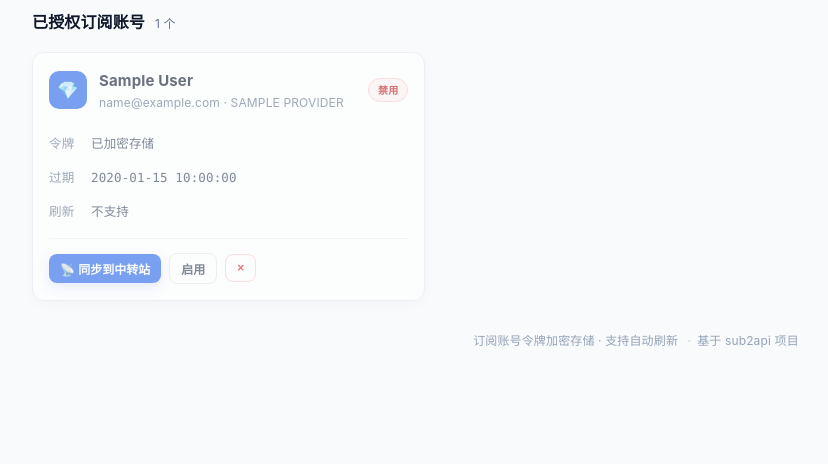
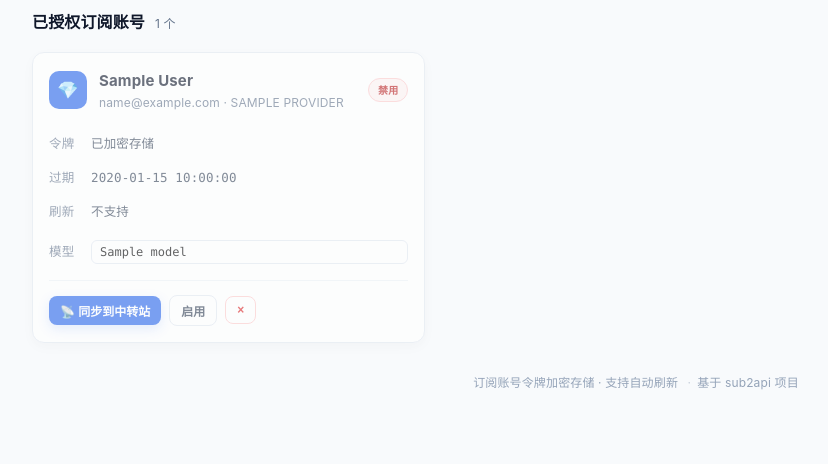
Before and after one commit to listnm/AI_CHAT, a Flask app: template templates/oa.html in a window 1280 px wide. Shown: the part 1300-1764 px from the top of the page, without its empty margins (4-832 px from the left). Before the commit the page ends 1648 px from the top, so only its background shows below. Run offline with Flask 2, Linux system fonts and the light colour scheme; the template is opened without the code that fills it: most values are stand-ins (such as "Sample title", 1, 10 or a date in 2020); some libraries are stand-ins or nearby versions.

Commit message:
feat: add model input for OAuth accounts, fix refresh token error

```diff
--- a/templates/oa.html
+++ b/templates/oa.html
@@ -168,6 +168,12 @@
         <span class="lbl">刷新</span>
         <span class="val">{{ '支持' if acc.has_refresh_token else '不支持' }}</span>
       </div>
+      <div class="row" style="margin-top:4px">
+        <span class="lbl">模型</span>
+        <input id="model-{{ acc.id }}" value="{{ acc.model or '' }}" placeholder="如 grok-3, gpt-4o"
+          style="flex:1;min-width:0;padding:4px 8px;border-radius:6px;border:1px solid var(--line);font-size:12px;font-family:Consolas,monospace"
+          onchange="saveModel('{{ acc.id }}', this.value)">
+      </div>
       <div class="card-foot">
         <button class="btn primary sm" onclick="syncToStation('{{ acc.id }}')">📡 同步到中转站</button>
         <button class="btn sm" onclick="toggleAccount('{{ acc.id }}')">
@@ -305,6 +311,13 @@ function deleteAccount(id, name) {
   $('confirm').hidden = false;
 }
 
+async function saveModel(id, model) {
+  await api('/api/oa/accounts/' + id + '/model', {
+    method: 'PUT',
+    body: JSON.stringify({model}),
+  });
+}
+
 function closeConfirm() { $('confirm').hidden = true; confirmCb = null; }
 $('cf-ok').addEventListener('click', () => { if (confirmCb) confirmCb(); closeConfirm(); });
 document.addEventListener('keydown', e => { if (e.key === 'Escape') closeConfirm(); });
```
